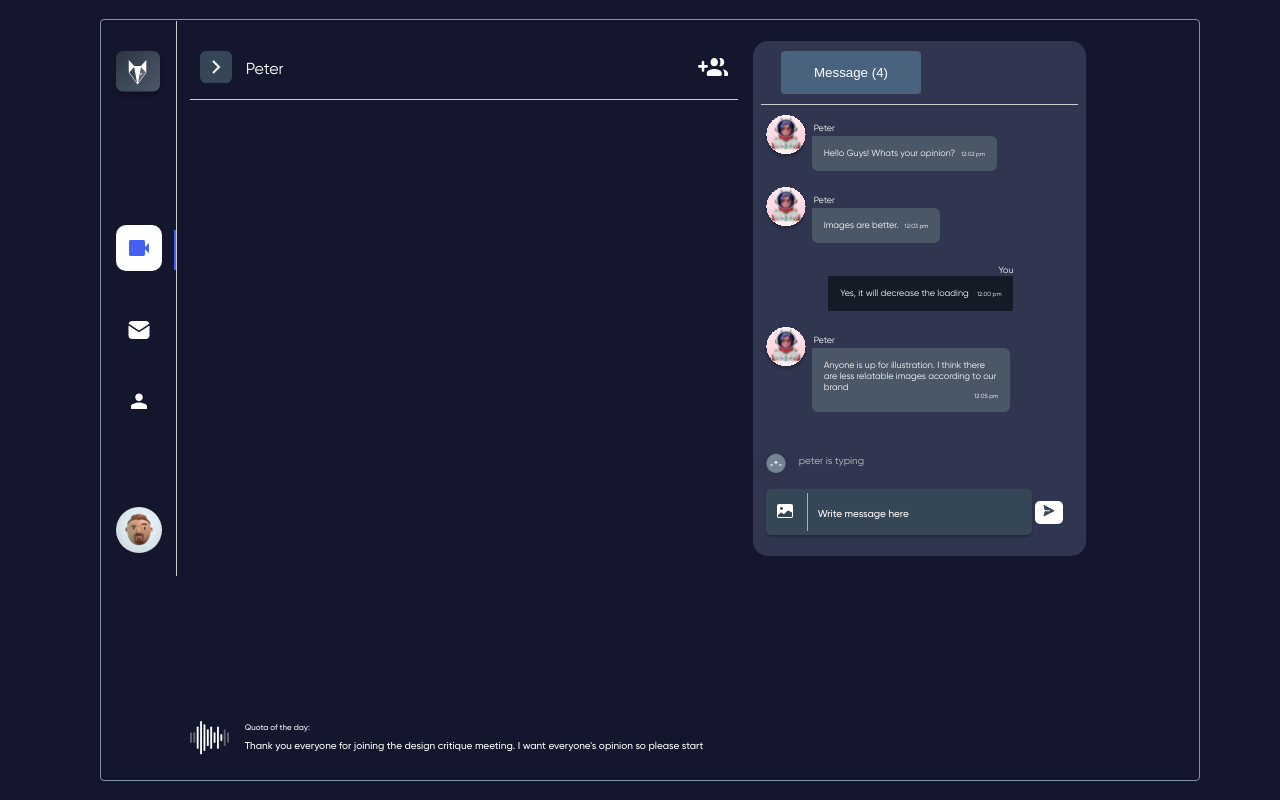
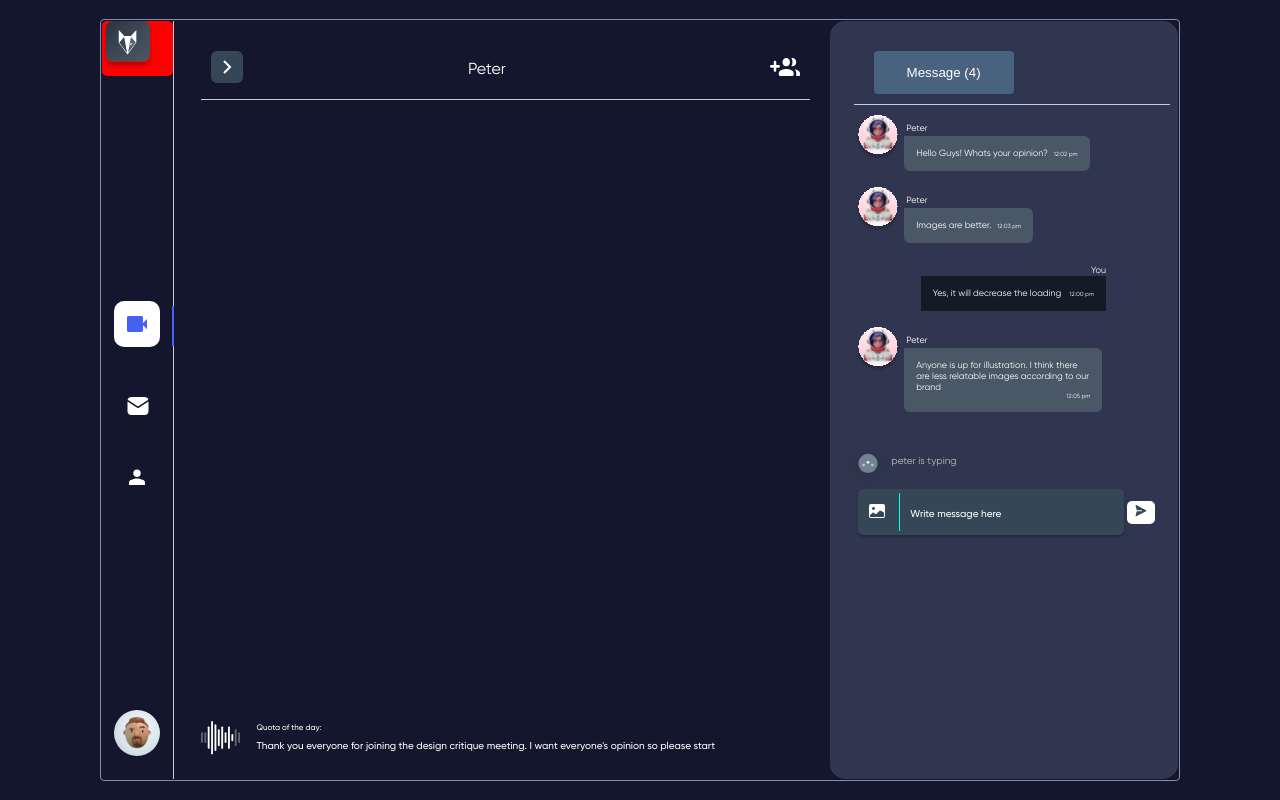
Before and after one commit to ahmadaurwahaj/avgo-client, a React (Create React App) app: page / in a window 1280 px wide. Built offline with nearby package versions, Linux system fonts and the light colour scheme.

Commit message:
Height has been adjusted, some error resolved

```diff
--- a/src/Pages/Components/Page/VideoCalling/VideoCalling.module.css
+++ b/src/Pages/Components/Page/VideoCalling/VideoCalling.module.css
@@ -5,94 +5,75 @@
 }
 
 .main {
-
     display: flex;
     width: 100%;
     min-height: 100vh;
-    font-family: 'Gilroy';
-    background-color: #14162E;
+    font-family: "Gilroy";
+    background-color: #14162e;
 }
 
 .innermain {
     display: flex;
     width: 100%;
-    margin-top: 19px;
-    margin-left: 100px;
-    margin-right: 80px;
-    margin-bottom: 19px;
+    margin: 19px 100px;
     border-radius: 4px;
-    border: 1px solid #7D91AA;
+    border: 1px solid #7d91aa;
+}
 
-}
-.inner{
+.inner {
     display: flex;
     width: 100%;
-    margin-top: 1px;
-    margin-left: 1px;
-    margin-right: 1px;
-    margin-bottom: 1px;
+    margin: 1px;
     border-radius: 6px;
-
-
-
 }
 
 .left_container {
-    /* width: 10%; */
     width: 8%;
     display: flex;
-    background-color: #14162E;
+    background-color: #14162e;
 }
 
 .mid_container {
-    width: 50%;
+    width: 65%;
     display: flex;
     flex-direction: column;
     justify-content: space-between;
-    /* background-color: #333; */
+    padding: 0 20px;
 }
 
 .add_btn {
     border: none;
     cursor: pointer;
     /* background-color: #14162E; */
+}
+
+.name {
+    margin-right: 40px;
+}
+
+.navbar_buttons_left {
+    border: none;
+    cursor: pointer;
+    background-color: #14162e;
 
 }
 
-.name {
-    margin-right: 400px;
-
-
-}
-
-.navbar_buttons_left {
-    /* width: 32px;
-    height: 32px; */
+.add_btn {
     border: none;
-    cursor: pointer;
-    background-color: #14162E;
-}
-
-.add_btn {
-
-    border: none;
-    background-color: #14162E;
-
+    background-color: #14162e;
 }
 
 .right_container {
-    width: 40%;
+    width: 35%;
+    height: 100%;
 }
-
-
 
 .top {
     width: 100%;
     display: flex;
-    /* flex-direction: column; */
     justify-content: space-between;
     align-items: center;
-    background-color: #14162E;
+    background-color: #14162e;
     color: #fff;
     padding: 10px;
     margin-top: 20px;
@@ -102,19 +83,18 @@
 .info {
     width: 100%;
     display: flex;
-    background-color: #14162E;
+    background-color: #14162e;
     color: white;
     margin-bottom: 20px;
+}
 
-}
-.background_infoicon{
+.background_infoicon {
     width: 39px;
     height: 42px;
-
 }
 
 .info_text {
     margin-left: 16px;
     font-weight: 500;
-    font-family: 'Gilroy';
+    font-family: "Gilroy";
 }
--- a/src/Pages/Components/Page/VideoCalling/index.js
+++ b/src/Pages/Components/Page/VideoCalling/index.js
@@ -8,25 +8,26 @@ import SideBar from "../../Sidebar/SideBar";
 import UserChat from "../../UserChat/index";
 function VideoCalling() {
   return (
+    <>
       <div className={style.main}>
-
         <div className={style.innermain}>
           <div className={style.inner}>
             <div className={style.left_container}>
-            <div>
-              {/* <p>VideoCalling</p> */}
               <SideBar />
-            </div>
             </div>
             <div className={style.mid_container}>
               <div className={style.top}>
                 <div>
                   <button className={style.navbar_buttons_left}>
-                  <img className={style.background_icon} alt="bg_img" src={nxt} />
+                    <img
+                      className={style.background_icon}
+                      alt="bg_img"
+                      src={nxt}
+                    />
                   </button>
                 </div>
                 <div className={style.name}>Peter</div>
-              <div className={style.navbar_buttons_right}>
+                <div>
                   <button className={style.add_btn}>
                     <img
                       className={style.background_icon}
@@ -38,27 +39,30 @@ function VideoCalling() {
               </div>
 
               <div className={style.info}>
-              <img className={style.background_infoicon} alt="bg_img" src={info} />
+                <img
+                  className={style.background_infoicon}
+                  alt="bg_img"
+                  src={info}
+                />
                 {/* <p>Quota of the day:</p> */}
                 <p className={style.info_text}>
-                <span style={{ fontSize: "8px" }}>Quota of the day: </span> <br />
+                  <span style={{ fontSize: "8px" }}>Quota of the day: </span>{" "}
+                  <br />
                   <span style={{ fontSize: "10px" }}>
-                  Thank you everyone for joining the design critique meeting. I
-                  want everyone's opinion so please start
+                    Thank you everyone for joining the design critique meeting.
+                    I want everyone's opinion so please start
                   </span>
                 </p>
               </div>
             </div>
 
             <div className={style.right_container}>
-            <div>
-              {/* <p>VideoCalling</p> */}
               <UserChat />
             </div>
           </div>
         </div>
       </div>
-    </div>
+    </>
   );
 }
 
--- a/src/Pages/Components/Sidebar/SideBar.js
+++ b/src/Pages/Components/Sidebar/SideBar.js
@@ -1,8 +1,8 @@
 import React from "react";
 import style from "./SideBar.module.css";
-import illustration from "../../../assets/icons/vid.svg";
-import illustration1 from "../../../assets/icons/msg.svg";
-import illustration2 from "../../../assets/icons/acnt.svg";
+import vid from "../../../assets/icons/vid.svg";
+import msg from "../../../assets/icons/msg.svg";
+import acnt from "../../../assets/icons/acnt.svg";
 import icn from "../../../assets/icons/icn.svg";
 import prof from "../../../assets/icons/prof.svg";
 
@@ -10,30 +10,18 @@ const SideBar = () => {
   return (
     <div class={style.sidebar}>
       <div class={style.sidebar_btn}>
-        <img className={style.background_icon} alt="bg_img" src={icn} />
+        <img alt="bg_img" src={icn} />
       </div>
 
       <div class={style.sidebar_middle}>
         <button class={style.sidebar_btn1}>
-          <img
-            className={style.background_icon}
-            alt="bg_img"
-            src={illustration}
-          />
+          <img className={style.background_icon} alt="bg_img" src={vid} />
         </button>
         <button class={style.sidebar_btn2}>
-          <img
-            className={style.background_icon}
-            alt="bg_img"
-            src={illustration1}
-          />
+          <img className={style.background_icon} alt="bg_img" src={msg} />
         </button>
         <button class={style.sidebar_btn3}>
-          <img
-            className={style.background_icon}
-            alt="bg_img"
-            src={illustration2}
-          />
+          <img className={style.background_icon} alt="bg_img" src={acnt} />
         </button>
       </div>
 
--- a/src/Pages/Components/Sidebar/SideBar.module.css
+++ b/src/Pages/Components/Sidebar/SideBar.module.css
@@ -3,47 +3,50 @@
     flex-direction: column;
     justify-content: space-between;
     width: 90%;
-
-    height: 555px;
+    height: 100%;
     border-right: 1px solid #ccc;
-
-    background-color: #14162E;
+    background-color: #14162e;
 }
 
+.sidebar_btn {
+    display: block;
+    width: 100%;
+    border: none;
+    border-radius: 5px;
+    /* padding: 10px; */
+    /* margin: 10px; */
+    background-color: red;
+}
 
 .sidebar_btn1 {
     width: 46px;
     height: 46px;
-    background-color: #14162E;
+    background-color: #14162e;
     border: none;
     cursor: pointer;
     position: relative;
-
+    /* background-color: red; */
 }
 
 .sidebar_btn1::after {
-    content: '';
+    content: "";
     /* display: block; */
     width: 2px;
     position: absolute;
     top: 5px;
     height: 40px;
-    background-color: #4461F2;
+    background-color: #4461f2;
     right: -14px;
-
-
 }
 
 .sidebar_btn2 {
-
     width: 21px;
     height: 18px;
     margin-top: 50px;
     border: none;
     cursor: pointer;
 
-    background-color: #14162E;
-
+    background-color: #14162e;
 }
 
 .sidebar_btn3 {
@@ -52,29 +55,14 @@
     margin-top: 54px;
     border: none;
     cursor: pointer;
-    background-color: #14162E;
-
+    background-color: #14162e;
 }
 
 .sidebar_btn4 {
     border: none;
     cursor: pointer;
-    background-color: #14162E;
+    background-color: #14162e;
     margin-bottom: 20px;
-}
-
-.sidebar_btn {
-    display: block;
-    width: 100%;
-
-    border: none;
-    border-radius: 5px;
-    padding: 10px;
-
-    margin-bottom: 10px;
-
-    margin-right: 10px;
-    margin-top: 20px;
 }
 
 .sidebar_btn1:hover {
--- a/src/Pages/Components/UserChat/UserChat.module.css
+++ b/src/Pages/Components/UserChat/UserChat.module.css
@@ -6,32 +6,32 @@
 
 .chatbox {
   background-color: #30364f;
-
-  width: 76%;
-  height: 515px;
-  margin-left: 15px;
-  margin-top: 20px;
+  width: 100%;
+  height: 100%;
+  padding-left: 15px;
+  padding-top: 20px;
   border-radius: 15px;
   box-shadow: rgba(0, 0, 0, 0.54);
-
   display: flex;
 }
 
-.background_icon{
+.background_icon {
   width: 46px;
   height: 46px;
 }
 
-.background_i{
+.background_i {
   width: 16px;
   height: 16px;
 
 }
-.background_ic{
+
+.background_ic {
 
   width: 20px;
   height: 12px;
 }
+
 .col_1 {
   flex: 1;
 }
```
Also changed, not shown: src/Pages/Components/UserChat/index.js (+13 -10 lines). Lines whose indentation alone changed are shown as unchanged.
